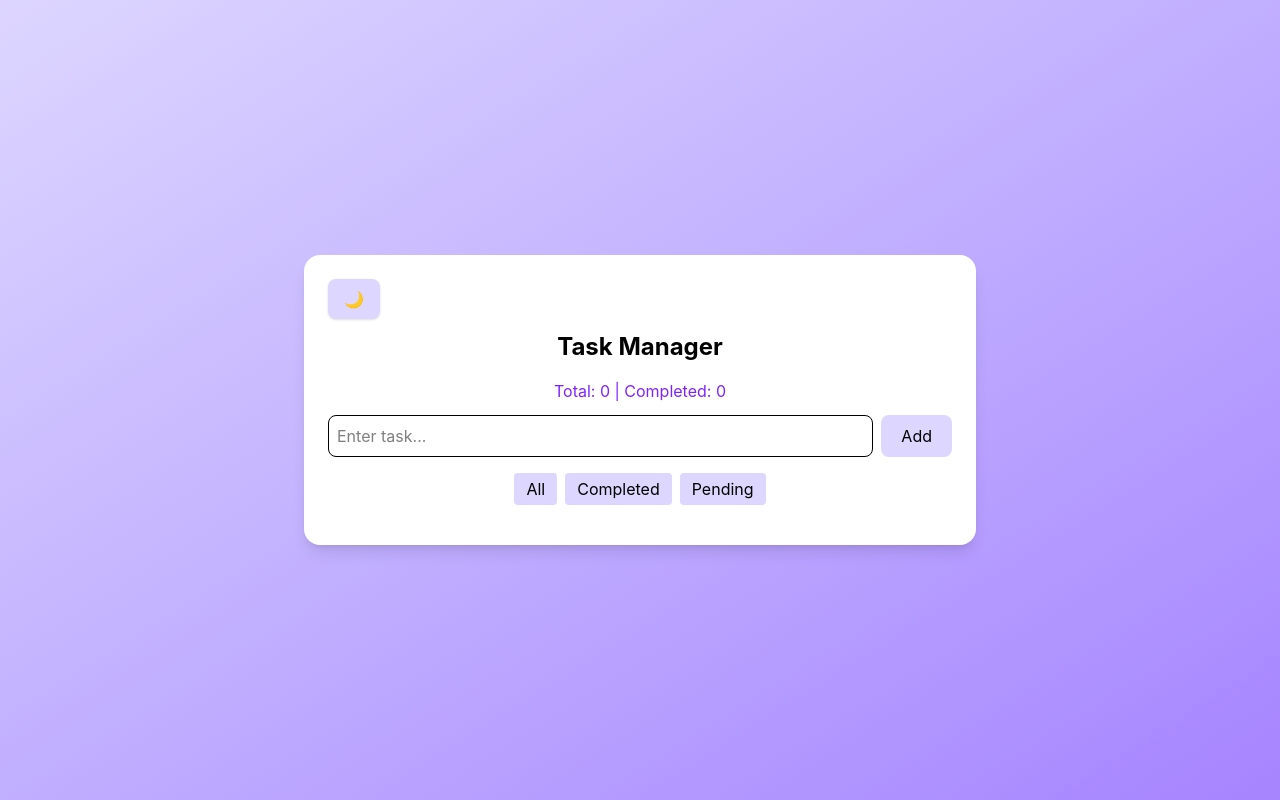
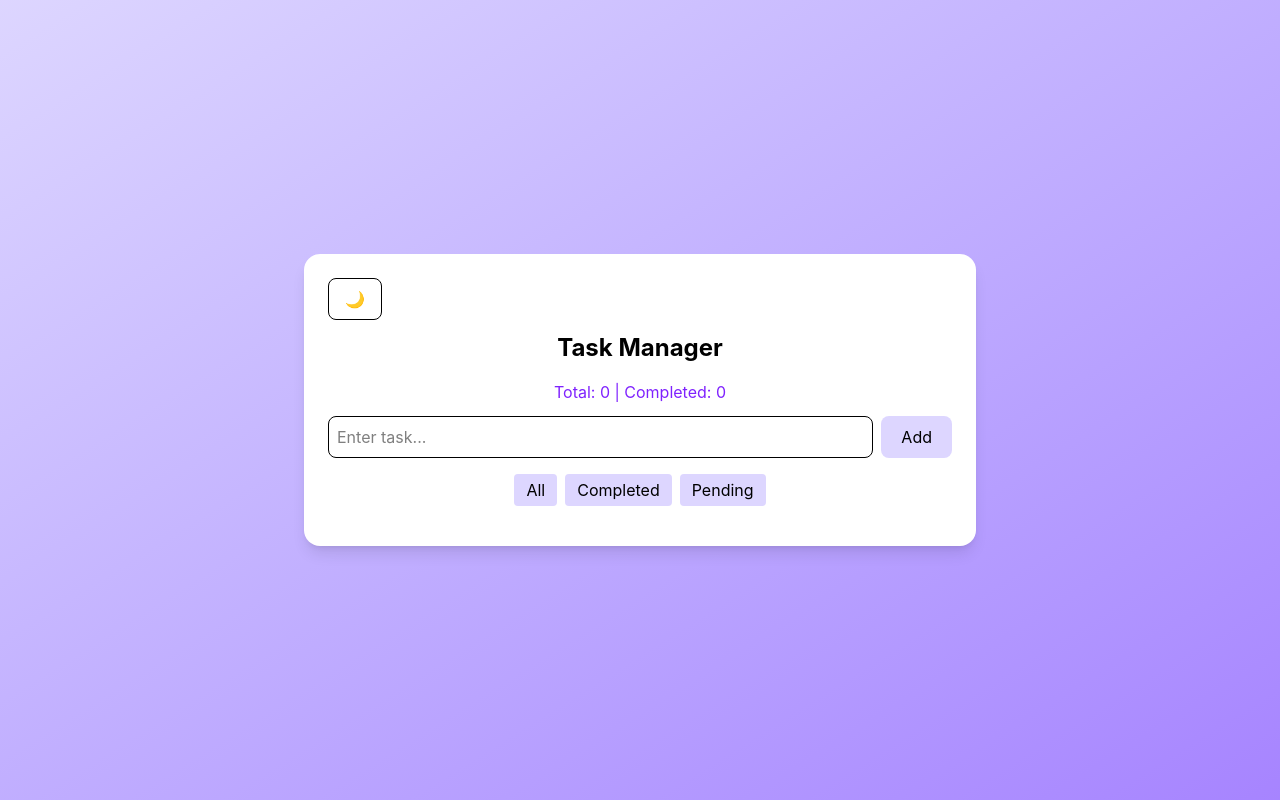
Before and after one commit to nyx-Anna/Task-Manager-, a React (Vite) app: page / in a window 1280 px wide. Built offline with nearby package versions, Linux system fonts and the light colour scheme.

Commit message:
update toggle

```diff
--- a/src/App.jsx
+++ b/src/App.jsx
@@ -57,7 +57,7 @@ function App() {
     <div
       className={`min-h-screen flex items-center justify-center px-8 ${
         darkMode
-          ? "bg-violet-200 text-black"
+          ? "bg-gray-800 text-white"
           : "bg-linear-to-br from-violet-200 to-violet-400"
       }`}
     >
@@ -69,7 +69,9 @@ function App() {
       >
         <button
           onClick={toggleTheme}
-          className="mb-3 px-4 py-2 rounded-lg shadow bg-violet-200 hover:bg-violet-600 transition"
+          className='mb-3 px-4 py-2 rounded-lg backfdrop-blur-md border ${darkMode
+            ? "bg-gray-800"
+            : "bg-violet-200"}'
         >
           {darkMode ? "🌞" : "🌙"}
         </button>
--- a/src/context/ThemeContext.jsx
+++ b/src/context/ThemeContext.jsx
@@ -7,7 +7,7 @@ export const ThemeProvider = ({ children }) => {
   const [darkMode, setDarkMode] = useState(false);
 
   const toggleTheme = () => {
-    setDarkMode(!darkMode);
+    setDarkMode((prev) => !prev);
   };
 
   return (
```
